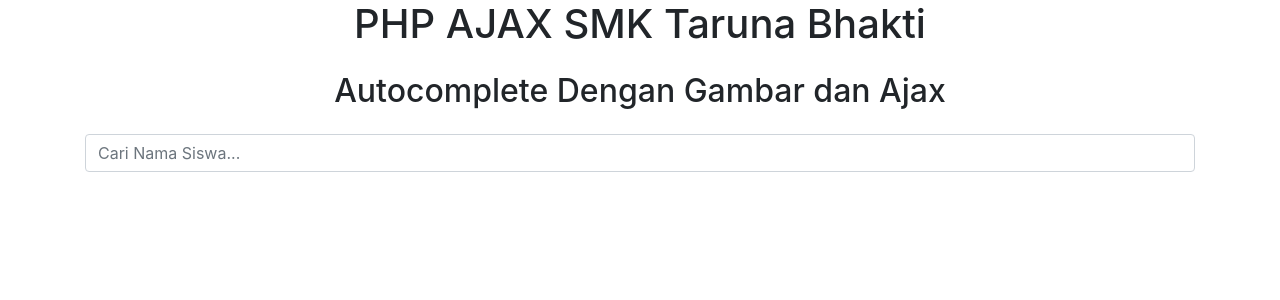
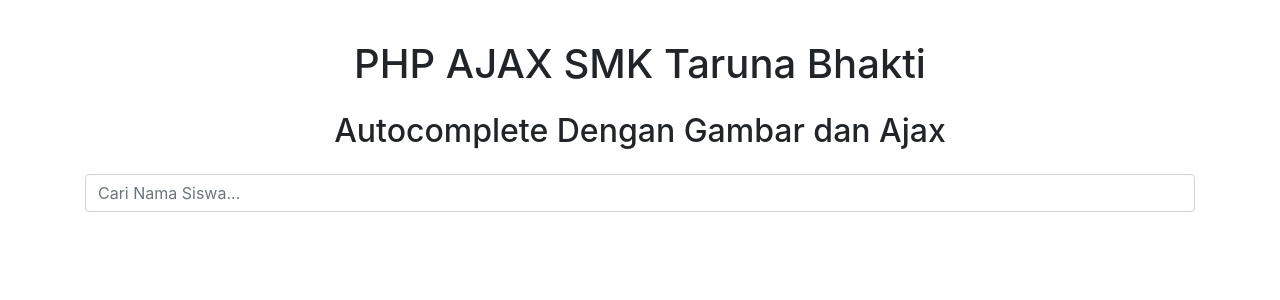
Before and after one commit to farasjibran/Auto-Complete-AJAX, a PHP site: page /home.php in a window 1280 px wide. Shown: the top 300 px of the page. Run offline with PHP 8.4, Linux system fonts and the light colour scheme.

Commit message:
Update home.php

```diff
--- a/home.php
+++ b/home.php
@@ -13,7 +13,7 @@
 
 <body>
     <div class="container">
-        <h1 align="center">PHP AJAX SMK Taruna Bhakti</h1>
+        <h1 align="center" style="margin-top: 40px">PHP AJAX SMK Taruna Bhakti</h1>
         <h2 align="center" class="mb-4 mt-4">Autocomplete Dengan Gambar dan Ajax</h2>
         <div align="center">
             <input type="text" placeholder="Cari Nama Siswa..." class="form-control" id="nama_siswa">
```
